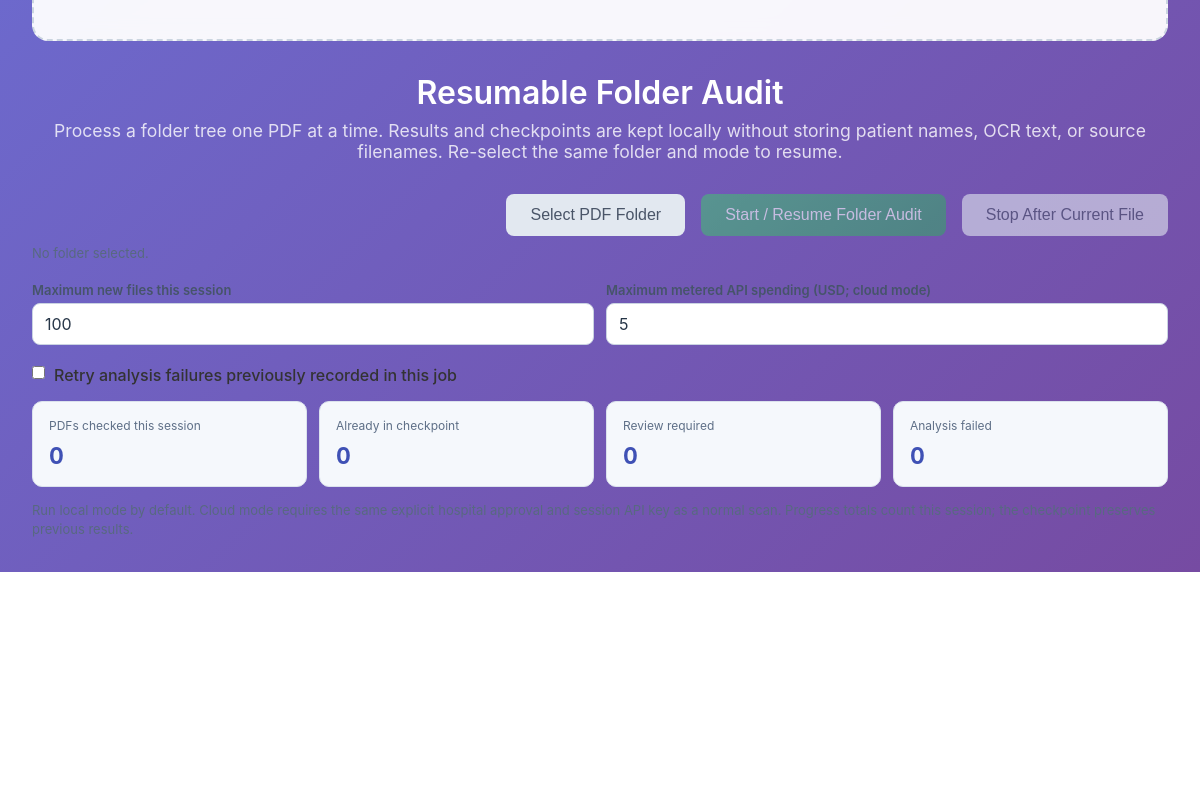
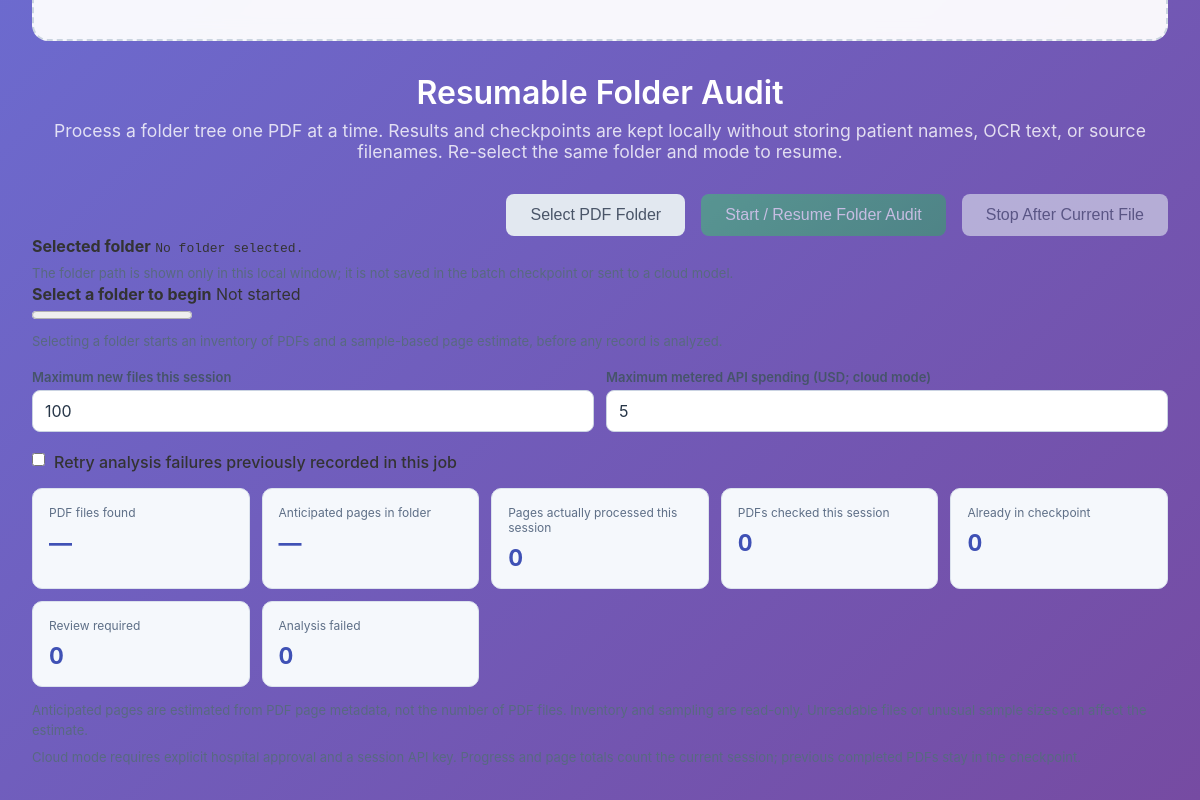
Before and after one commit to bewayo2/scanauditor, an Electron app: page index.html in a window 1200 px wide. Shown: the part 1254-2054 px from the top of the page. Before the commit the page ends 1826 px from the top, so only its background shows below. Drawn offline with Linux system fonts and the light colour scheme; no server answers.

Commit message:
Show local selected path, phase, progress bar and estimated-vs-actual page counters for folder audits

```diff
--- a/index.html
+++ b/index.html
@@ -139,19 +139,35 @@
           <button id="bulk-start" class="btn btn-success" type="button" disabled>Start / Resume Folder Audit</button>
           <button id="bulk-stop" class="btn btn-secondary" type="button" disabled>Stop After Current File</button>
         </div>
-        <p id="bulk-folder-label" class="small-note">No folder selected.</p>
+        <div class="bulk-path-display">
+          <strong>Selected folder</strong>
+          <code id="bulk-folder-label">No folder selected.</code>
+          <p class="small-note">The folder path is shown only in this local window; it is not saved in the batch checkpoint or sent to a cloud model.</p>
+        </div>
+        <div class="bulk-monitor" aria-label="Folder scan status">
+          <div class="bulk-monitor-header">
+            <strong id="bulk-phase">Select a folder to begin</strong>
+            <span id="bulk-progress-percentage">Not started</span>
+          </div>
+          <progress id="bulk-progress-bar" max="100" value="0" aria-label="Current batch progress"></progress>
+          <p id="bulk-current" class="small-note">Selecting a folder starts an inventory of PDFs and a sample-based page estimate, before any record is analyzed.</p>
+        </div>
         <div class="cost-planning">
           <div><label for="bulk-max-files">Maximum new files this session</label><input id="bulk-max-files" type="number" min="1" max="1000000" step="1" value="100" /></div>
           <div><label for="bulk-max-usd">Maximum metered API spending (USD; cloud mode)</label><input id="bulk-max-usd" type="number" min="0.01" max="100000" step="0.01" value="5" /></div>
         </div>
         <label class="approval-line"><input id="bulk-retry-failed" type="checkbox" /> Retry analysis failures previously recorded in this job</label>
         <div class="cost-cards">
+          <div class="cost-card"><span>PDF files found</span><strong id="bulk-files-total">—</strong></div>
+          <div class="cost-card"><span>Anticipated pages in folder</span><strong id="bulk-pages-expected">—</strong></div>
+          <div class="cost-card"><span>Pages actually processed this session</span><strong id="bulk-pages-done">0</strong></div>
           <div class="cost-card"><span>PDFs checked this session</span><strong id="bulk-processed">0</strong></div>
           <div class="cost-card"><span>Already in checkpoint</span><strong id="bulk-skipped">0</strong></div>
           <div class="cost-card"><span>Review required</span><strong id="bulk-review">0</strong></div>
           <div class="cost-card"><span>Analysis failed</span><strong id="bulk-failed">0</strong></div>
         </div>
-        <p id="bulk-progress-note" class="small-note">Run local mode by default. Cloud mode requires the same explicit hospital approval and session API key as a normal scan. Progress totals count this session; the checkpoint preserves previous results.</p>
+        <p id="bulk-estimate-note" class="small-note">Anticipated pages are estimated from PDF page metadata, not the number of PDF files. Inventory and sampling are read-only. Unreadable files or unusual sample sizes can affect the estimate.</p>
+        <p id="bulk-progress-note" class="small-note">Cloud mode requires explicit hospital approval and a session API key. Progress and page totals count the current session; previous completed PDFs stay in the checkpoint.</p>
       </section>
 
       <section class="results-section" id="results-section">
```
